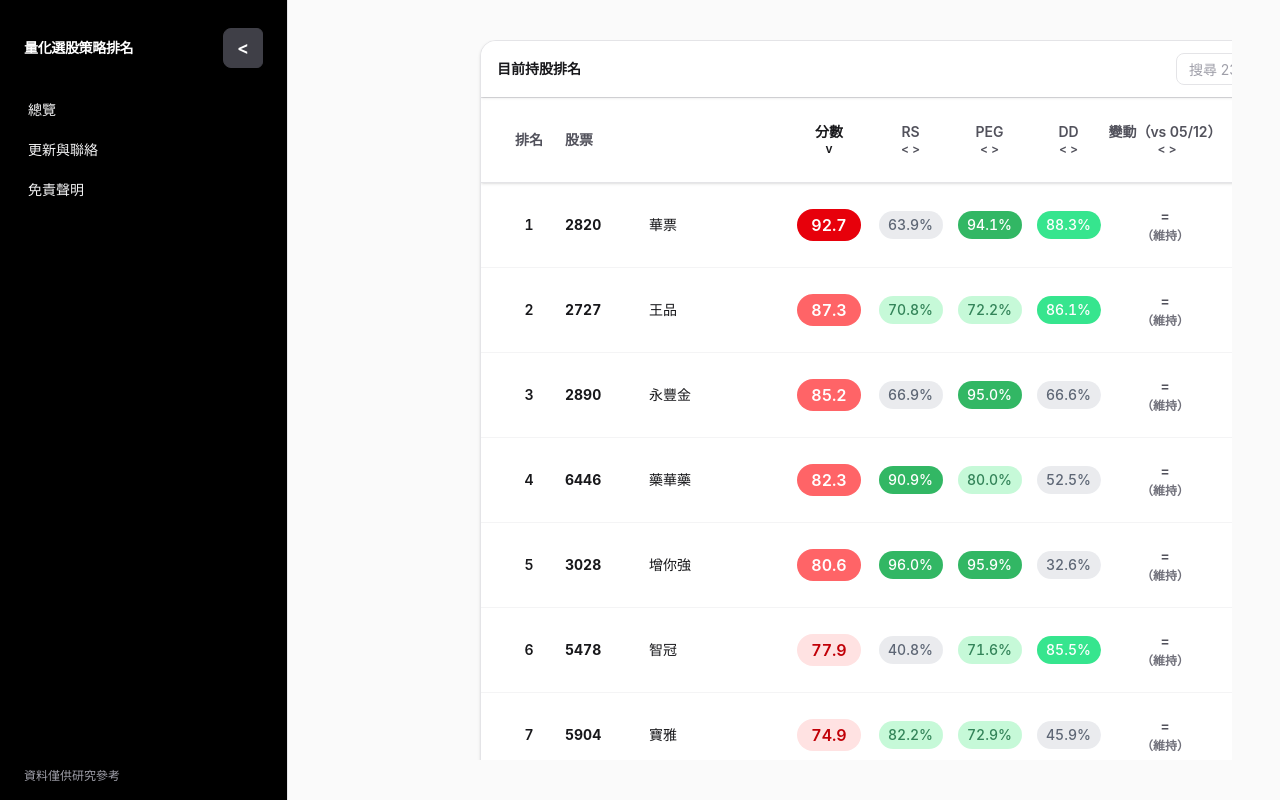
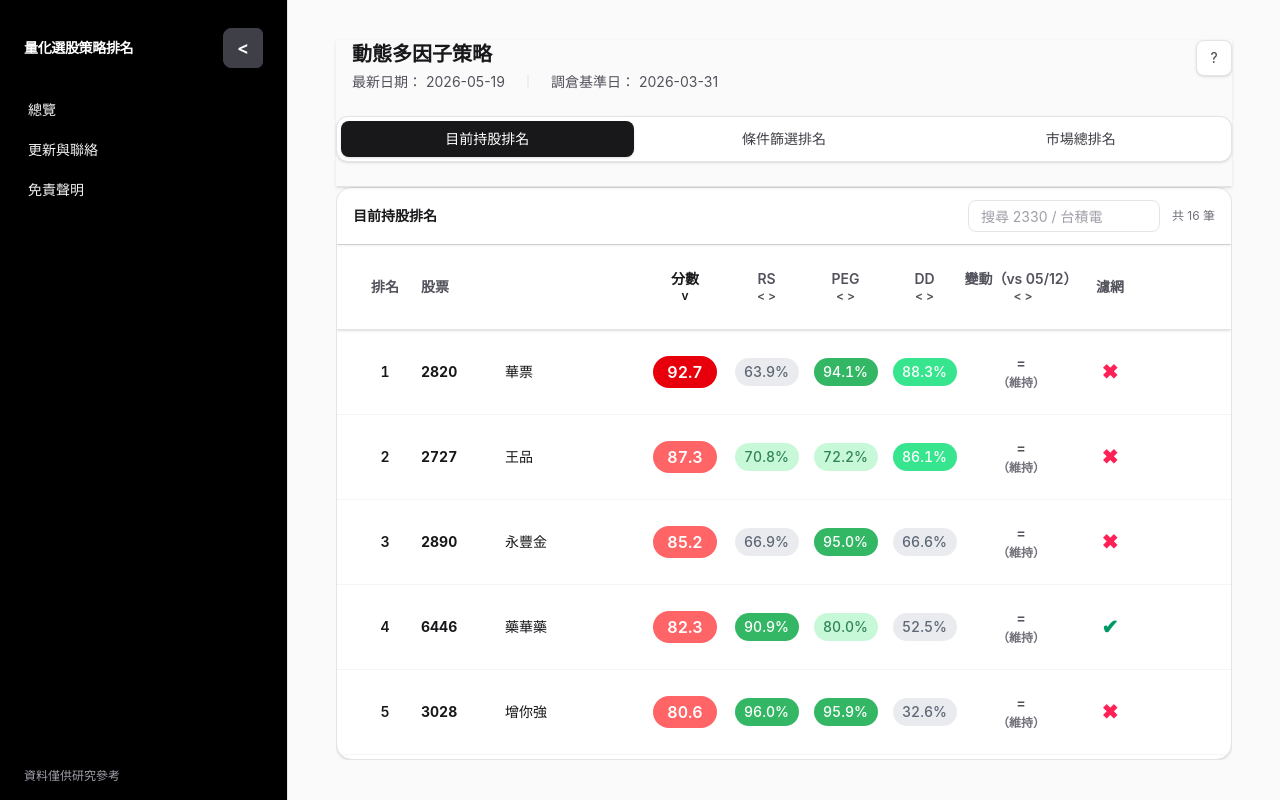
Before and after one commit to amu-0713/my-stock-rank, a React (Vite) app: page /strategy/1 in a window 1280 px wide. Built offline with nearby package versions, Linux system fonts and the light colour scheme.

Commit message:
Update StrategyPage.jsx

```diff
--- a/src/pages/StrategyPage.jsx
+++ b/src/pages/StrategyPage.jsx
@@ -104,9 +104,7 @@ export default function StrategyPage() {
   return (
     <AppSidebarLayout contentClassName="max-w-[960px] mx-auto">
       <div className="flex h-[calc(100vh-3rem)] min-h-0 flex-col sm:h-[calc(100vh-5rem)] max-w-[960px] mx-auto">
-
-        {/* === 手機橫向模式：隱藏原本的大 header === */}
-        <div className="sticky top-0 z-50 space-y-4 border-b border-zinc-200 bg-zinc-50 pb-4 shadow-sm sm:space-y-6 sm:pb-6 landscape:hidden">
+        <div className="sticky top-0 z-50 space-y-4 border-b border-zinc-200 bg-zinc-50 pb-4 shadow-sm sm:space-y-6 sm:pb-6">
           <div className="flex items-start justify-between gap-3">
             <div>
               <div className="pl-4 text-lg font-semibold sm:text-xl">{title}</div>
@@ -116,13 +114,17 @@ export default function StrategyPage() {
                   <span className="font-medium">最新日期：</span>
                   <span className="ml-1">{data?.latest_date ?? '—'}</span>
                 </div>
+
+                {/* 桌面版分隔線，手機版隱藏 */}
                 <div className="hidden sm:block text-zinc-300">｜</div>
+
                 <div className="flex items-baseline">
                   <span className="font-medium">調倉基準日：</span>
                   <span className="ml-1">{data?.rebalance_base_date ?? '—'}</span>
                 </div>
               </div>
             </div>
+
             <Link
               to={`/strategy/${id}/info`}
               className="inline-flex h-9 w-9 items-center justify-center rounded-lg border border-zinc-200 bg-white text-sm text-zinc-700 shadow-sm hover:bg-zinc-50"
@@ -131,10 +133,11 @@ export default function StrategyPage() {
               ?
             </Link>
           </div>
+
+          <Tabs items={tabItems} activeId={activeTab} onChange={setActiveTab} />
         </div>
 
-        {/* === RankList 區域：手機橫向時讓它直接頂到最上方並橫向占滿 === */}
-        <div className="min-h-0 flex-1 overflow-y-auto bg-zinc-50 landscape:pt-0">
+        <div className="min-h-0 flex-1 overflow-y-auto bg-zinc-50">
           {loading ? (
             <div className="rounded-xl border border-zinc-200 bg-white p-5 text-sm text-zinc-600">
               資料載入中...
@@ -144,19 +147,16 @@ export default function StrategyPage() {
               {error}
             </div>
           ) : (
-            <div className="landscape:min-w-full landscape:w-screen landscape:-mx-4">
             <RankList
               title={tabItems.find((tab) => tab.id === activeTab)?.label}
               rows={data?.[activeTab] ?? []}
               defaultSortKey={data?.default_sort_key}
               sortableFields={data?.sortable_fields}
               compareDate={data?.compare_date}
-                strategyId={id}
+              strategyId={id}                    // ← 關鍵：傳給 RankList 判斷要顯示哪些欄位
             />
-            </div>
           )}
         </div>
-
       </div>
     </AppSidebarLayout>
   )
```
Lines whose indentation alone changed are shown as unchanged.
